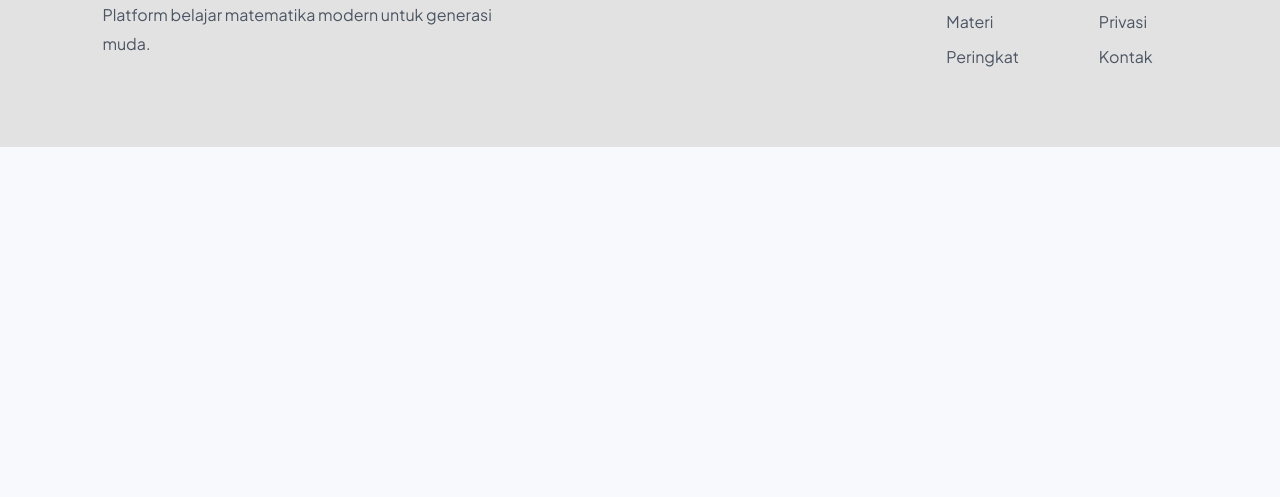
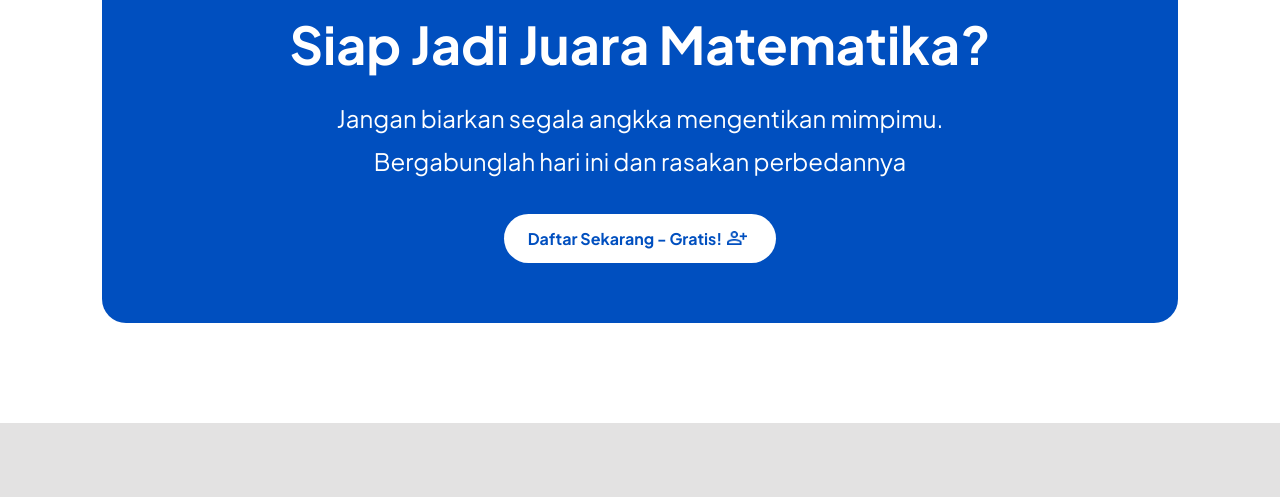
Before and after one commit to glngramadhani/Pitungan, a plain HTML site: page index.html in a window 1280 px wide. Shown: the part 3178-3675 px from the top of the page. Before the commit the page ends 3325 px from the top, so only its background shows below. Drawn offline with Linux system fonts and the light colour scheme.

Commit message:
Create CTA Section

```diff
--- a/assets/css/style.css
+++ b/assets/css/style.css
@@ -637,6 +637,54 @@
     }
 }
 
+/*CTA section*/
+.cta {
+    background: white;
+}
+
+.cta-content {
+    background: #004FBF;
+    color: white;
+    text-align: center;
+    justify-content: center;
+    padding: 60px 8%;
+    border-radius: 24px;
+}
+
+.cta-content h2 {
+    font-size: 52px;
+    margin-bottom: 20px;
+}
+
+.cta-content p {
+    font-size: 24px;
+    line-height: 1.8;
+    margin: auto;
+    margin-bottom: 30px;
+    max-width: 700px;
+}
+
+.cta-link {
+    margin: auto;
+    width: fit-content;
+}
+
+.cta-link a {
+    display: flex;
+    text-decoration: none;
+    background: white;
+    color: #004FBF;
+    padding: 14px 24px;
+    text-align: center;
+    width: 100%;
+}
+
+.cta-link a img {
+    margin: auto 5px;
+    width: 20px;
+    height: fit-content;
+}
+
 .footer {
     background: #E3E2E2;
     padding: 80px 8%;
--- a/index.html
+++ b/index.html
@@ -233,6 +233,19 @@
         </div>
     </section>
 
+    <!-- cta section -->
+    <section class="cta">
+        <div class="cta-content">
+            <h2>Siap Jadi Juara Matematika?</h2>
+            <p>Jangan biarkan segala angkka mengentikan mimpimu.
+                Bergabunglah hari ini dan rasakan perbedannya
+            </p>
+            <div class="cta-link">
+                <a href="#" class="btn btn-primary">Daftar Sekarang - Gratis!<img src="assets/img/regisIcon.png" alt="Gratis"></a>
+            </div>
+        </div>
+    </section>
+
 
     <!-- Footer -->
     <footer class="footer">
```
